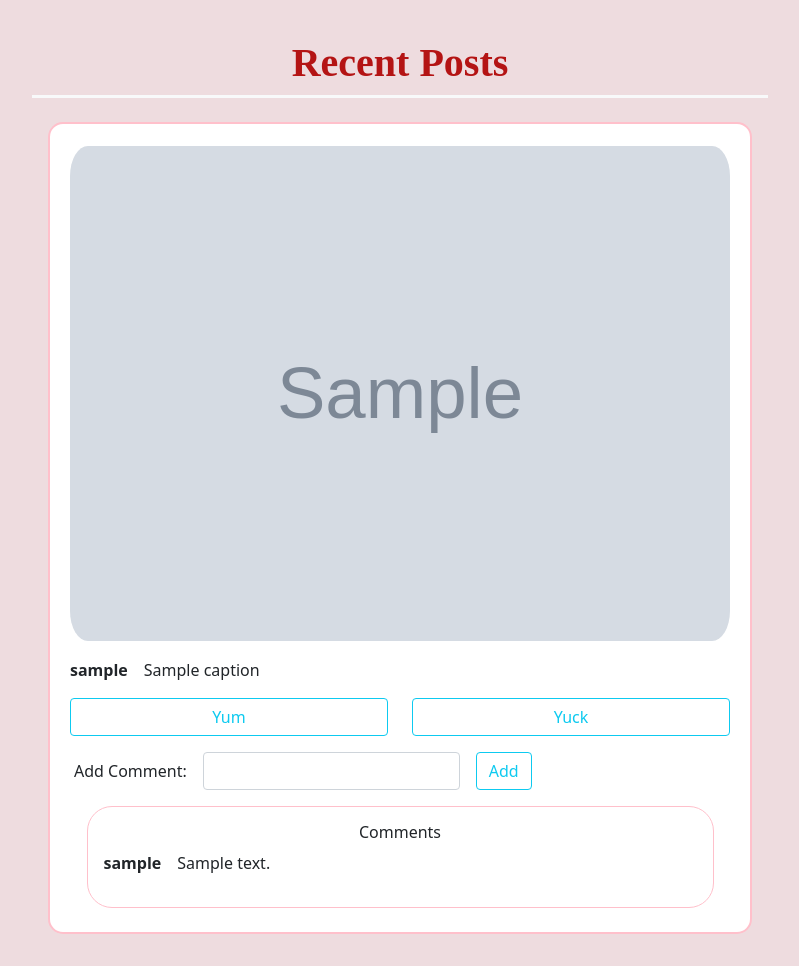
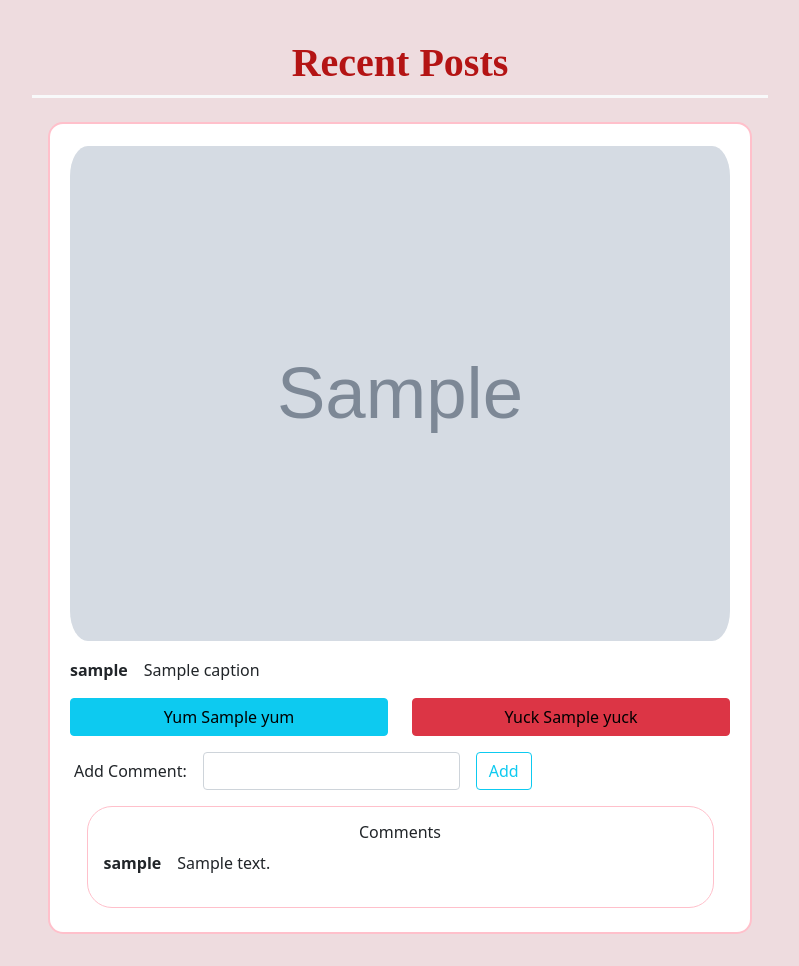
Before and after one commit to jzd2103/DB_project, a Flask app: template templates/feed.html in a window 1280 px wide. Shown: the part 69-1035 px from the top of the page, without its empty margins (240-1039 px from the left). Run offline with Flask 3, Linux system fonts and the light colour scheme; the template is opened without the code that fills it: most values are stand-ins (such as "Sample title", 1, 10 or a date in 2020); grey boxes marked "Sample" are stand-in pictures; parts of the project's set-up code (start-up, migrations or seed data) failed here and were passed over.

Commit message:
added yum and yuck count

```diff
--- a/server.py
+++ b/server.py
@@ -69,7 +69,25 @@ def home():
 
 		comment_cursor.close()
 
-		posts.append({'username': username, 'post_id': post_id, 'caption': caption, 'video_url': video_url, 'image_url': image_url, 'comments': comments})
+		rating_query = """select post_id, rating
+						  from posts natural join rate
+						  where post_id = (:post_id) and rating != 0"""
+
+		rating_cursor = g.conn.execute(text(rating_query), {'post_id': post_id})
+
+		yum = 0
+		yuck = 0
+
+		for post_id, rating in rating_cursor:
+			if rating == 1:
+				yum += 1
+			elif rating == -1:
+				yuck += 1
+
+		rating_cursor.close()
+
+		posts.append({'username': username, 'post_id': post_id, 'caption': caption, 'video_url': video_url, 'image_url': image_url, 'comments': comments,
+				'yum': yum, 'yuck': yuck})
 
 	cursor.close()
 
--- a/templates/feed.html
+++ b/templates/feed.html
@@ -23,10 +23,10 @@
                         <p>{{ post.caption }}</p>
                     </div>
                     <div class="col-6">
-                        <a class="btn btn-outline-info btn-block w-100" href="/rate?post_id={{ post.post_id }}&rating=1">Yum</a>
+                        <a class="btn btn-info btn-block w-100" href="/rate?post_id={{ post.post_id }}&rating=1">Yum {{post.yum}}</a>
                     </div>
                     <div class="col-6">
-                        <a class="btn btn-outline-info btn-block w-100" href="/rate?post_id={{ post.post_id }}&rating=-1">Yuck</a>
+                        <a class="btn btn-danger btn-block w-100" href="/rate?post_id={{ post.post_id }}&rating=-1"><span style="color: black;"> Yuck {{post.yuck}} </span></a>
                     </div>
 
                     <form method="POST" action="/rate" class="row g-3 align-items-center mt-0">
--- a/templates/profile.html
+++ b/templates/profile.html
@@ -39,7 +39,7 @@
                                 <p>{{ post.caption }}</p>
                             </div>
                             <a class="btn btn-outline-info" href="/UpdatePost?post_id={{ post.post_id }}">Update Post</a>
-                            <a class="btn btn-outline-info mt-2" href="/AddTag?recipe_id=&post_id={{ post.post_id }}">Add Tag</a>
+                            <a class="btn btn-outline-info mt-2" href="/AddTag?post_id={{ post.post_id }}">Add Tag</a>
                         </div>
                     {% endfor %}
                 </div>
@@ -83,7 +83,7 @@
                                 </ol>
                             </div>
                             <a class="btn btn-outline-info" href="/UpdateRecipe?recipe_id={{ recipe.recipe_id }}">Update Recipe</a>
-                            <a class="btn btn-outline-info mt-2" href="/AddTag?recipe_id={{ recipe.recipe_id }}&post_id=">Add Tag</a>
+                            <a class="btn btn-outline-info mt-2" href="/AddTag?recipe_id={{ recipe.recipe_id }}">Add Tag</a>
                         </div>
                     {% endfor %}
                 </div>
```
